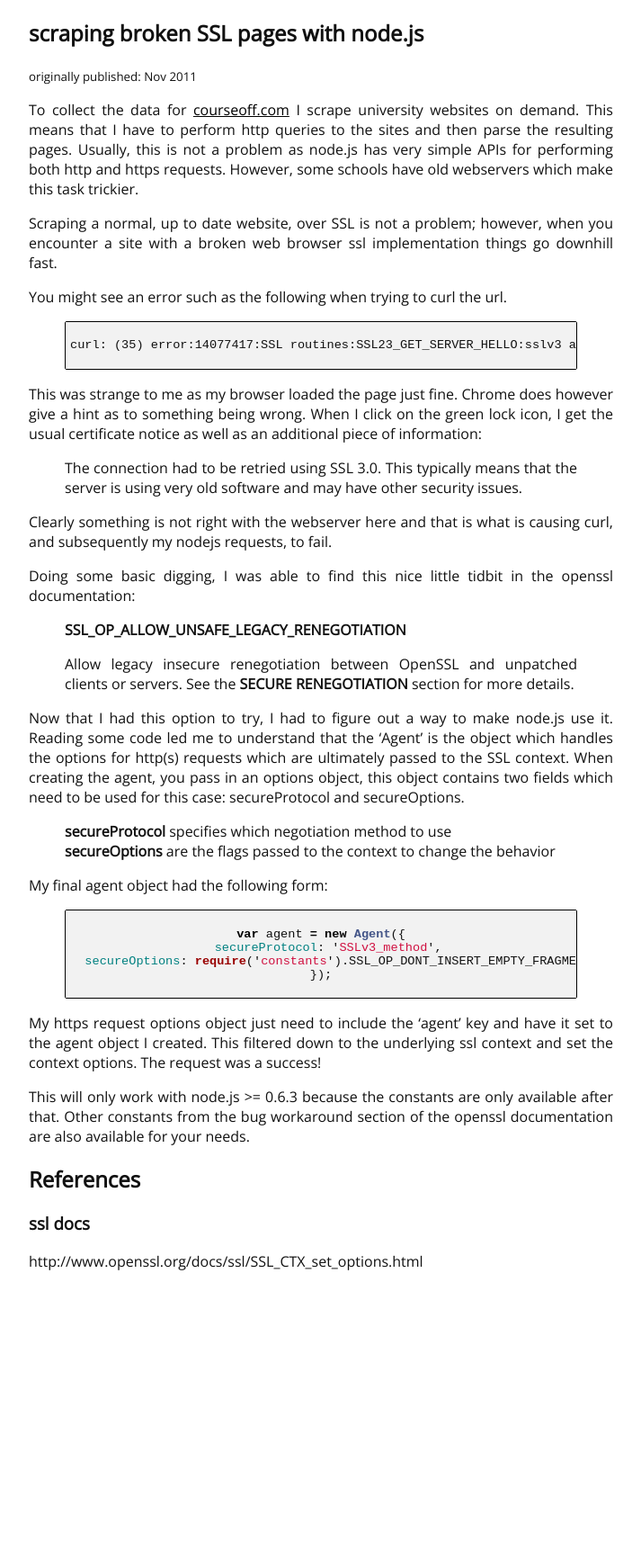
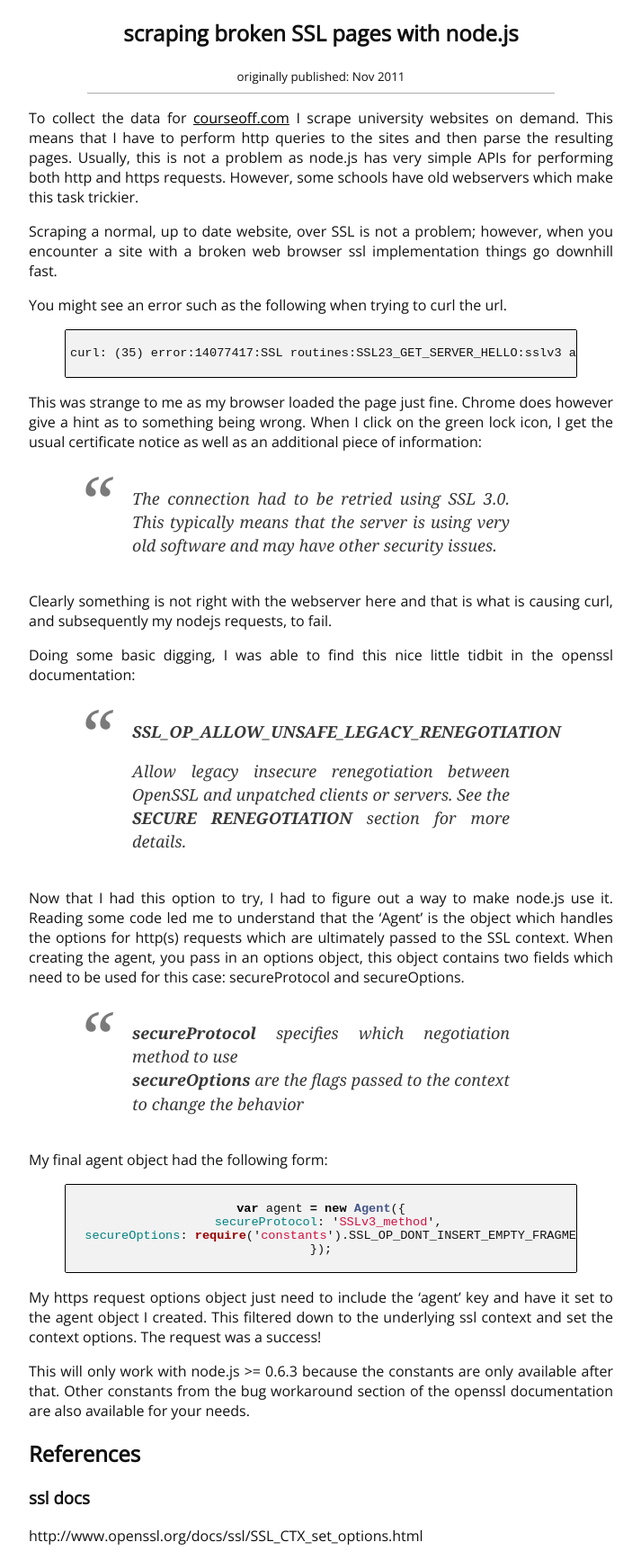
Before and after one commit to defunctzombie/defunctzombie.github.com, a Jekyll site: the page built from _posts/2011-11-21-scraping-broken-ssl-pages-with-node-js.md, in a window 1280 px wide. Shown: the whole page at 90% size, without its empty margins (283-996 px from the left). Built offline with Jekyll 4.4.1, drawn with Linux system fonts in a browser that asks for light colours; nearby versions of some CDN libraries; before the commit the page ends 1429 px from its top, so only the background shows below that.

Commit message:
update style for quotes and posts

```diff
--- a/_layouts/post.html
+++ b/_layouts/post.html
@@ -1,8 +1,12 @@
 ---
 layout: default
 ---
-<h2>{{ page.title }}</h2>
-<small>originally published: {{ page.date | date: '%b %Y' }}</small>
+
+<center>
+    <h2>{{ page.title }}</h2>
+    <small>originally published: {{ page.date | date: '%b %Y' }}</small>
+</center>
+<hr/>
 
 {{ content }}
 
--- a/css/style.css
+++ b/css/style.css
@@ -97,3 +97,25 @@
     -webkit-opacity: 1;
     opacity: 1;
 }
+
+blockquote {
+    font-family: Georgia, serif;
+    font-size: 18px;
+    font-style: italic;
+    width: 500px;
+    margin: 0.25em auto;
+    padding: 0.25em 40px;
+    line-height: 1.45;
+    position: relative;
+    color: #383838;
+}
+
+blockquote:before {
+    display: block;
+    content: "\201C";
+    font-size: 80px;
+    position: absolute;
+    left: -20px;
+    top: -20px;
+    color: #7a7a7a;
+}
```
